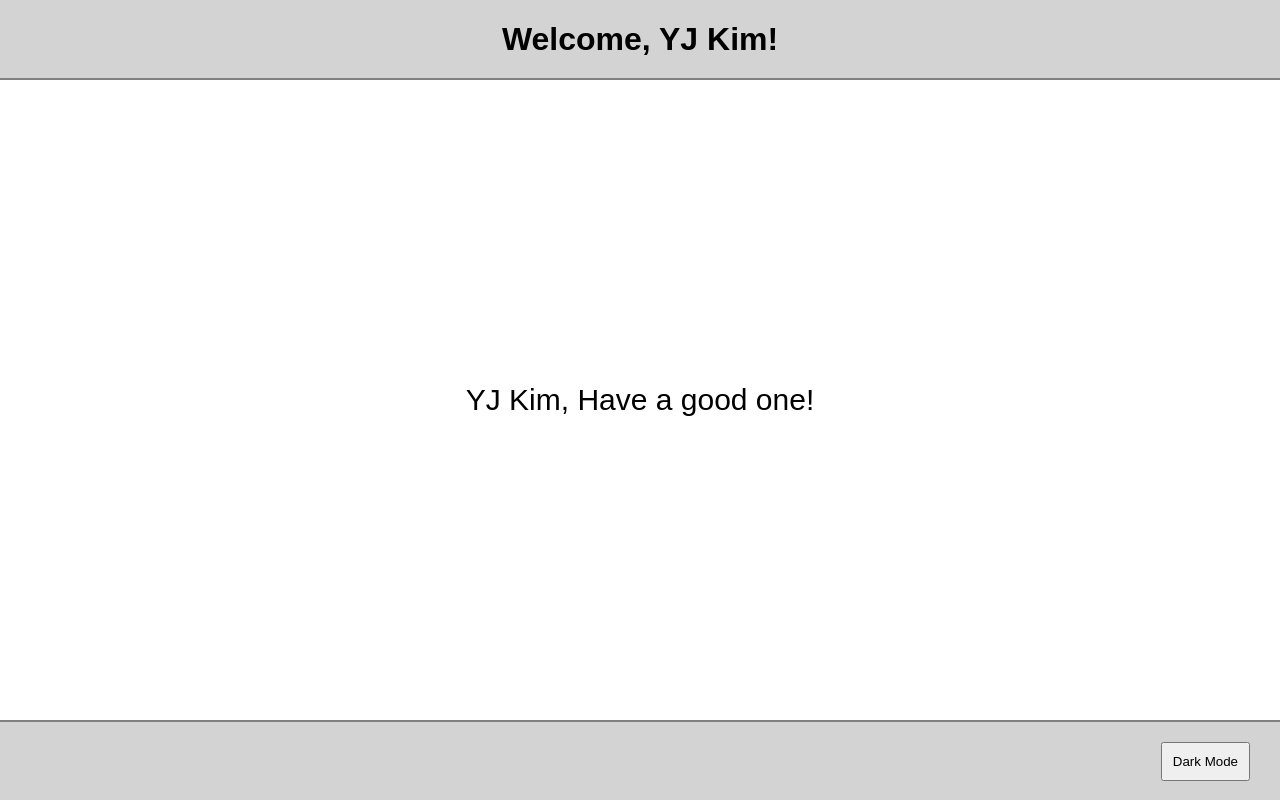
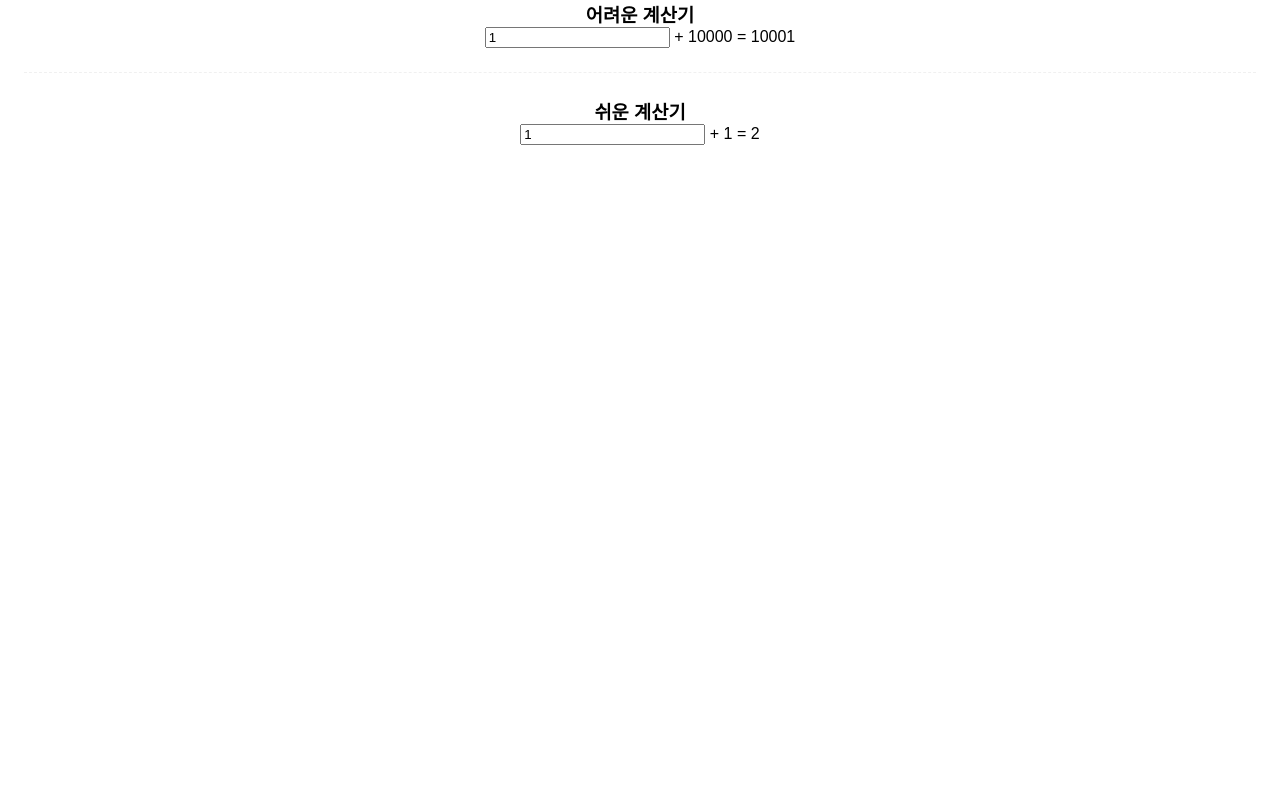
Before and after one commit to kimnewbie/react_hooks, a React (Create React App) app: page / in a window 1280 px wide. Built offline with nearby package versions, Linux system fonts and the light colour scheme.

Commit message:
useMemo 어려운 계산기, 쉬운 계산기

```diff
--- a/src/App.js
+++ b/src/App.js
@@ -1,9 +1,9 @@
-import UseContext from "./hooks/UseContext";
+import UseMemo from "./hooks/UseMemo";
 
 function App() {
   return (
     <div className="container">
-      <UseContext />
+      <UseMemo />
     </div>
   );
 }
--- /dev/null
+++ b/src/hooks/UseMemo.js
@@ -0,0 +1,48 @@
+import React, { useMemo, useState } from 'react'
+
+const hardCalculate = (number) => {
+    console.log('hardCalculate')
+    for (let i = 0; i < 999999999; i++) { } // 생각하는 시간
+    return number + 10000;
+}
+
+const easyCalculate = (number) => {
+    console.log('easyCalculate')
+    return number + 1;
+}
+
+const UseMemo = () => {
+    const [hardNumber, setHardNumber] = useState(1);
+    const [easyNumber, setEasyNumber] = useState(1);
+
+    // 버튼을 눌렀을 때 시간이 꽤 걸림
+    // const hardSum = hardCalculate(hardNumber);
+    // easySum을 눌렀을 때 hardSum이 동작하지 않도록 수정
+    const hardSum = useMemo(() => {
+        return hardCalculate(hardNumber)
+    }, [hardNumber]);
+
+    const easySum = easyCalculate(easyNumber);
+
+    return (
+        <div>
+            <h3>어려운 계산기</h3>
+            <input
+                type="number"
+                value={hardNumber}
+                onChange={(e) => setHardNumber(parseInt(e.target.value))}
+            />
+            <span> + 10000 = {hardSum}</span>
+            <div className="line_breaker"></div>
+            <h3>쉬운 계산기</h3>
+            <input
+                type="number"
+                value={easyNumber}
+                onChange={(e) => setEasyNumber(parseInt(e.target.value))}
+            />
+            <span> + 1 = {easySum}</span>
+        </div>
+    )
+}
+
+export default UseMemo
```
